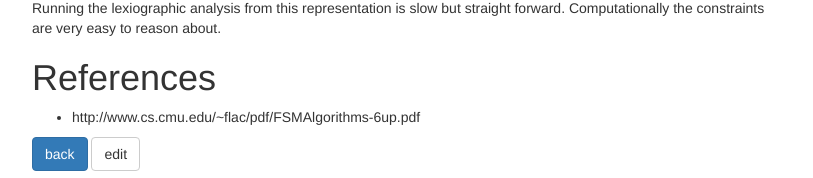
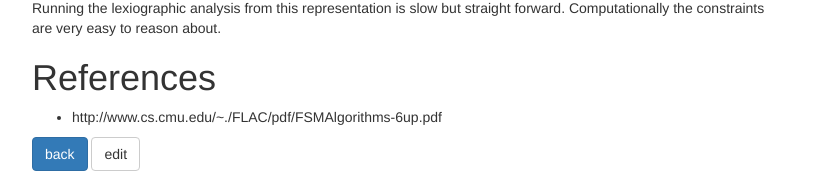
Before and after one commit to leidegre/leidegre.github.com, a Jekyll site: the page built from _posts/2015-05-03-dfa-construction.md, in a window 1280 px wide and 900 px high, scrolled down 3916 px. Shown: the part 719-897 px from the top of the window, without its empty margins (38-851 px from the left). Built offline with Jekyll 4.4.1, drawn with Linux system fonts in a browser that asks for light colours; nearby versions of some CDN libraries.

Commit message:
Fixed broken link

```diff
--- a/_posts/2015-05-03-dfa-construction.md
+++ b/_posts/2015-05-03-dfa-construction.md
@@ -193,4 +193,4 @@ Instead of doing NFA/DFA and minifaction we can construct a minimal decsion tree
 Running the lexiographic analysis from this representation is slow but straight forward. Computationally the constraints are very easy to reason about.
 
 # References
-- http://www.cs.cmu.edu/~flac/pdf/FSMAlgorithms-6up.pdf
+- http://www.cs.cmu.edu/~./FLAC/pdf/FSMAlgorithms-6up.pdf
```
